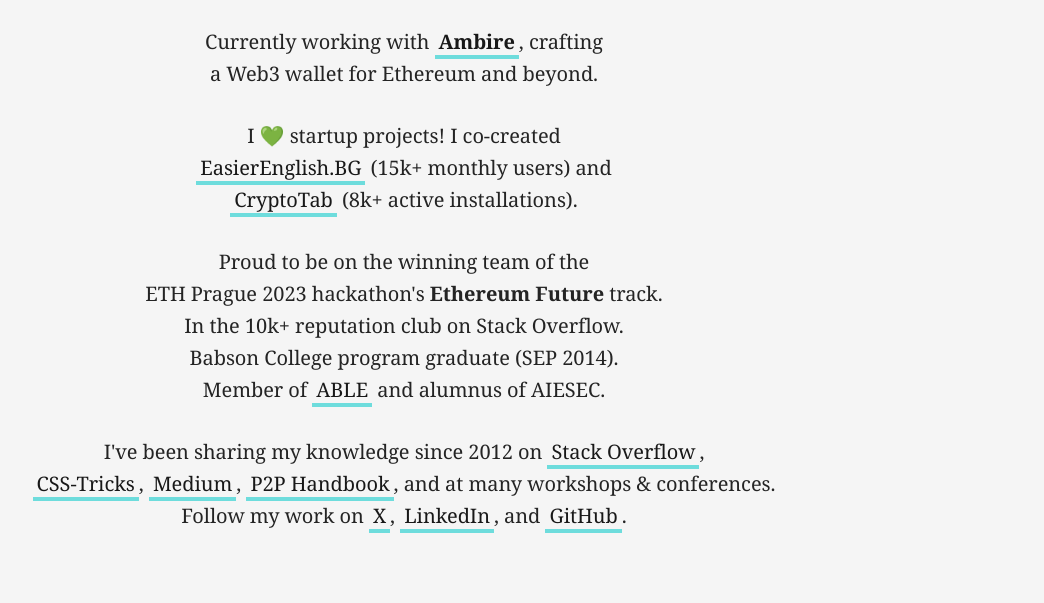
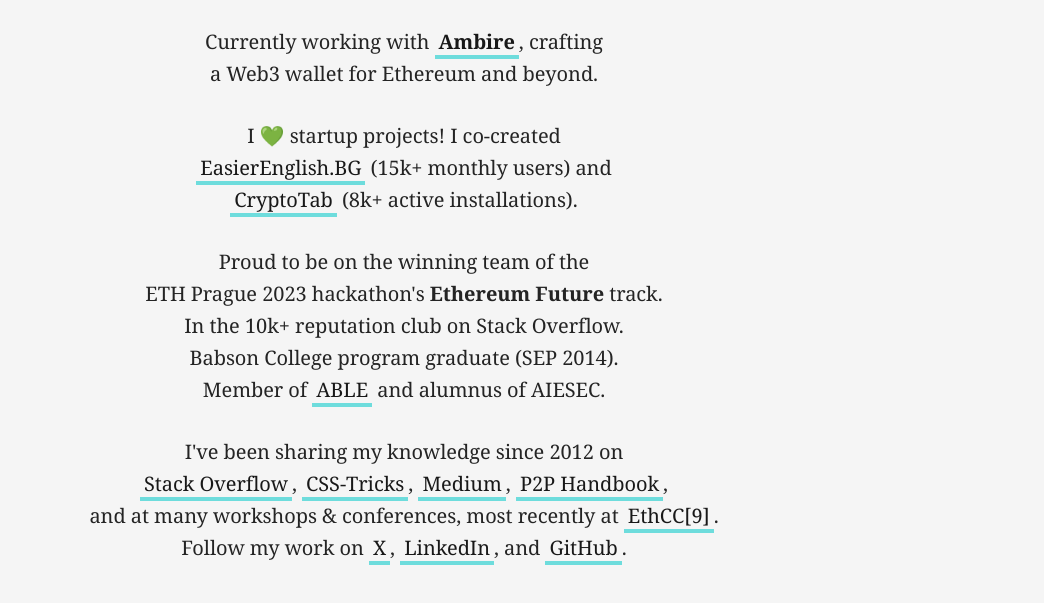
Before and after one commit to superKalo/superkalo-website, a website: page index.html in a window 1280 px wide. Shown: the part 401-1004 px from the top of the page, without its empty margins (236-1280 px from the left). Before the commit the page ends 983 px from the top, so only its background shows below. Drawn offline with Linux system fonts and the light colour scheme.

Commit message:
Added: EthCC[9] ref

```diff
--- a/index.html
+++ b/index.html
@@ -110,8 +110,9 @@
 
     <footer class="footer">
         <p>
-            I've been sharing my knowledge since 2012 on <a href="http://stackoverflow.com/users/1333836/kaloyan-kosev" target="_blank">Stack Overflow</a>,<br class="hide-on-mobile">
-            <a href="https://css-tricks.com/author/kaloyankosev/" target="_blank">CSS-Tricks</a>, <a href="https://medium.com/@superKalo" target="_blank">Medium</a>, <a href="https://p2phandbook.com/" target="_blank">P2P Handbook</a>, and at many workshops & conferences.<br class="hide-on-mobile">
+            I've been sharing my knowledge since 2012 on <br class="hide-on-mobile">
+            <a href="http://stackoverflow.com/users/1333836/kaloyan-kosev" target="_blank">Stack Overflow</a>,
+            <a href="https://css-tricks.com/author/kaloyankosev/" target="_blank">CSS-Tricks</a>, <a href="https://medium.com/@superKalo" target="_blank">Medium</a>, <a href="https://p2phandbook.com/" target="_blank">P2P Handbook</a>,<br class="hide-on-mobile">and at many workshops & conferences, most recently at <a href="https://www.youtube.com/watch?v=EsIB8bUH00s" target="_blank">EthCC[9]</a>.<br class="hide-on-mobile">
             Follow my work on <a href="https://x.com/0xSuperKalo" target="_blank">X</a>, <a href="https://linkedin.com/in/superkalo/" target="_blank">LinkedIn</a>, and <a href="https://github.com/superkalo" target="_blank">GitHub</a>.
         </p>
     </footer>
```
